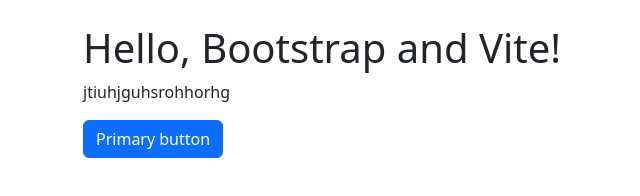
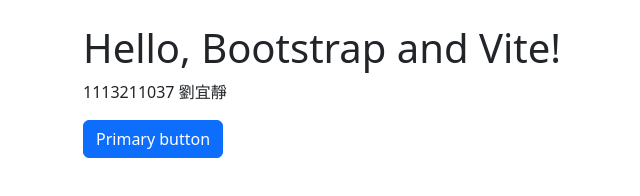
Before and after one commit to Jing-33/viteweb, a website built with Vite: page src/index.html in a window 1280 px wide. Shown: the full height of the page, 3-643 px from the left. Built offline with nearby package versions, Linux system fonts and the light colour scheme.

Commit message:
學號姓名

```diff
--- a/src/index.html
+++ b/src/index.html
@@ -9,7 +9,7 @@
 <body>
 <div class="container py-4 px-3 mx-auto">
     <h1>Hello, Bootstrap and Vite!</h1>
-    <P>jtiuhjguhsrohhorhg</P>
+    <P>1113211037 劉宜靜</P>
     <button class="btn btn-primary">Primary button</button>
 </div>
 </body>
```
